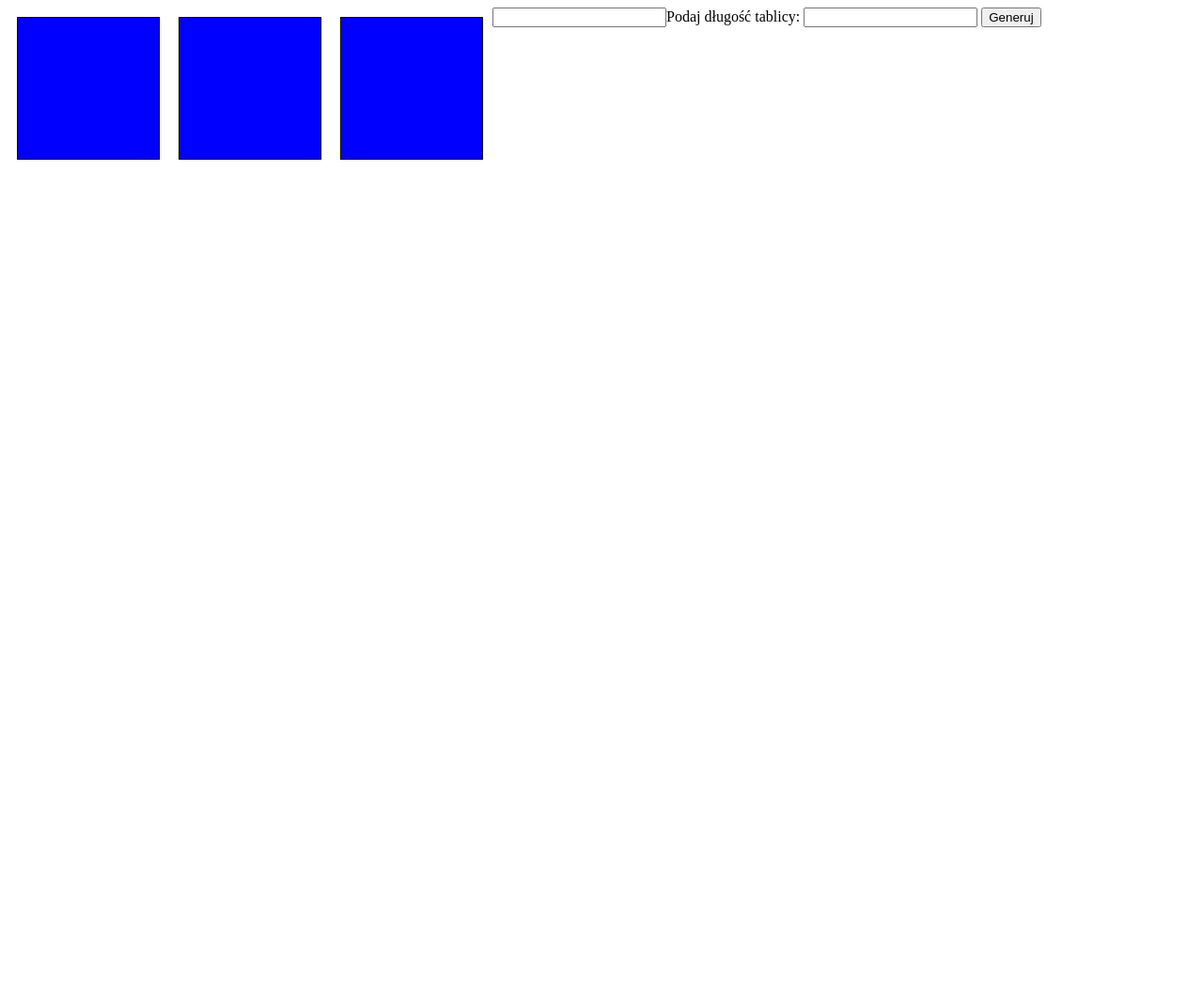
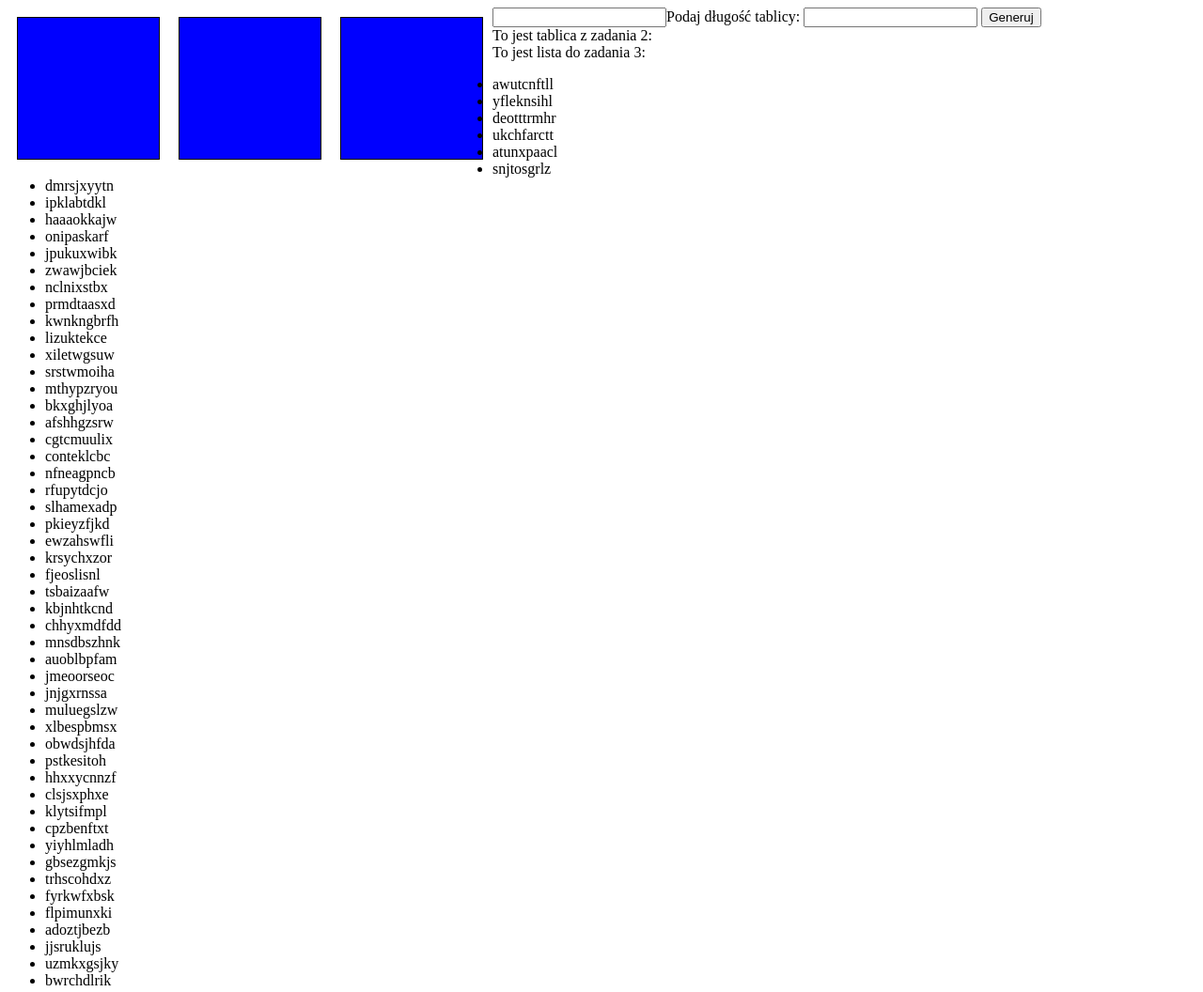
Before and after one commit to Roderyk/Zadanie-B, a plain HTML site: page index.html in a window 1280 px wide. Shown: the whole page at 94% size. Before the commit the page ends 800 px from the top, so only its background shows below. Drawn offline with Linux system fonts and the light colour scheme.

Commit message:
prawie gotowe zadanie 3, zadanie 2 skończone

```diff
--- a/index.html
+++ b/index.html
@@ -16,7 +16,11 @@
     Podaj długość tablicy: <input type="text" class="dTalica" id="dTablica">
     <input type="button" value="Generuj" id="generujTablica">
 </div>
+    <div>To jest tablica z zadania 2:</div>
     <div class="tabelaZad2" id="tabelaZad2"></div>
+<div>To jest lista do zadania 3:</div>
+    <ul id="slowaLista">
+    </ul>
     <script src="./script.js"></script>
 </body>
 </html>
--- a/script.js
+++ b/script.js
@@ -67,15 +67,36 @@ generuj.onclick = Fgeneruj
 function Fgeneruj() {
     var dTablica = document.querySelector("#dTablica").value;
     console.log(dTablica);
-    let arr =[]
+    let arr = []
     arr.push(3)
-    for (let i = 1; i <= dTablica - 1; i++){
-        arr.push(arr[i-1] + Math.floor(Math.random() * 7-3))
+    for (let i = 1; i <= dTablica - 1; i++) {
+        arr.push(arr[i - 1] + Math.floor(Math.random() * 7 - 3))
     }
-    console.log(arr)
+    var divTablica = document.querySelector("#tabelaZad2")
+    divTablica.innerHTML = arr;
+}
+//Zadanie 3
 
+var dlugoscSlowa = Math.floor(Math.random() * (10 - 4 + 1) + 4);
+console.log(dlugoscSlowa);
 
+const listaSlowa = document.querySelector("#slowaLista");
+let alfabet = ["a", "b", "c", "d", "e", "f", "g", "h", "i", "j", "k", "l", "m", "n", "o", "p", "r", "s", "t", "u", "w", "x", "y", "z"];
+let slowo = "";
 
+let liczbaSlow = Math.floor(Math.random() * 100);
+for (let i = 0; i <= liczbaSlow; i++) {
+    for (let i = 0; i <= dlugoscSlowa - 1; i++) {
+        let wybranaLiteraI = Math.floor(Math.random() * alfabet.length);
+        let wybranaLitera = alfabet[wybranaLiteraI];
+        slowo += wybranaLitera
+        console.log(slowo)
+    }
 
-    //var divTablica = document.querySelector("#tabelaZad2")
+    let liSlowo = document.createElement("li");
+    liSlowo.innerHTML = slowo
+    console.log(liSlowo);
+    console.log(listaSlowa);
+    listaSlowa.appendChild(liSlowo);
+    slowo = "";
 }
```
